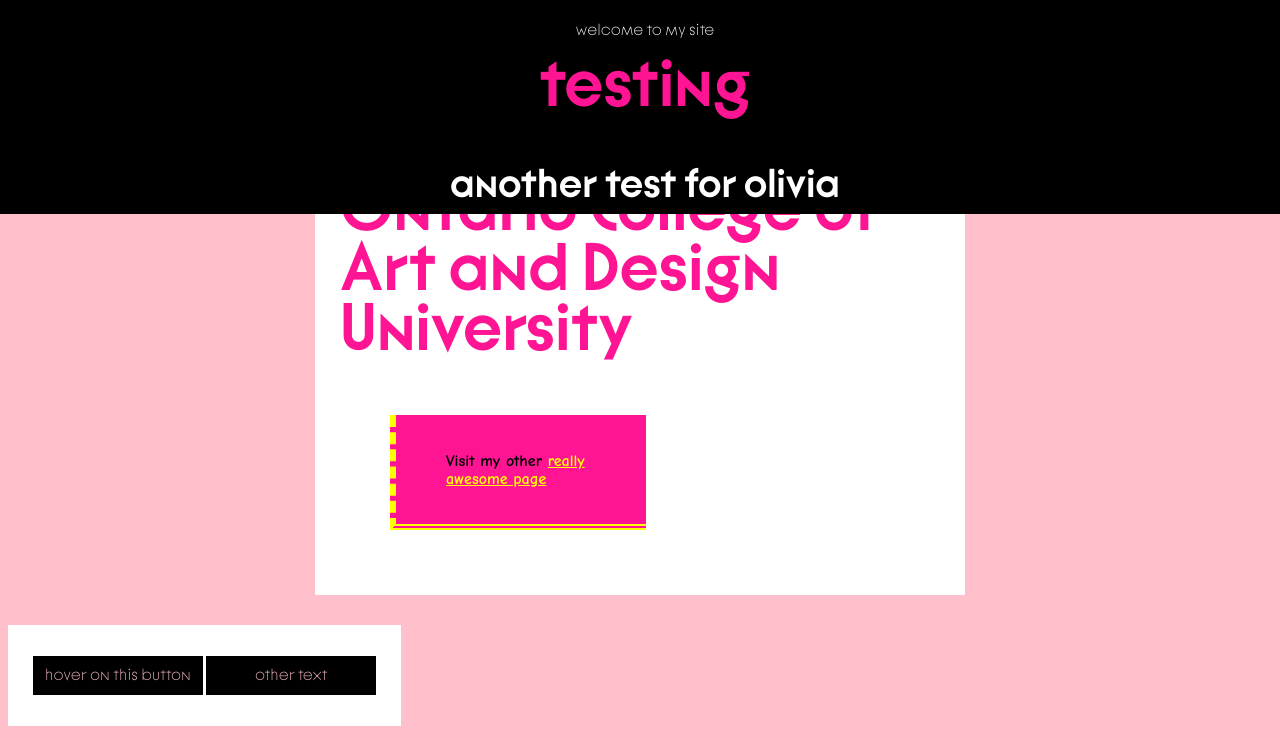
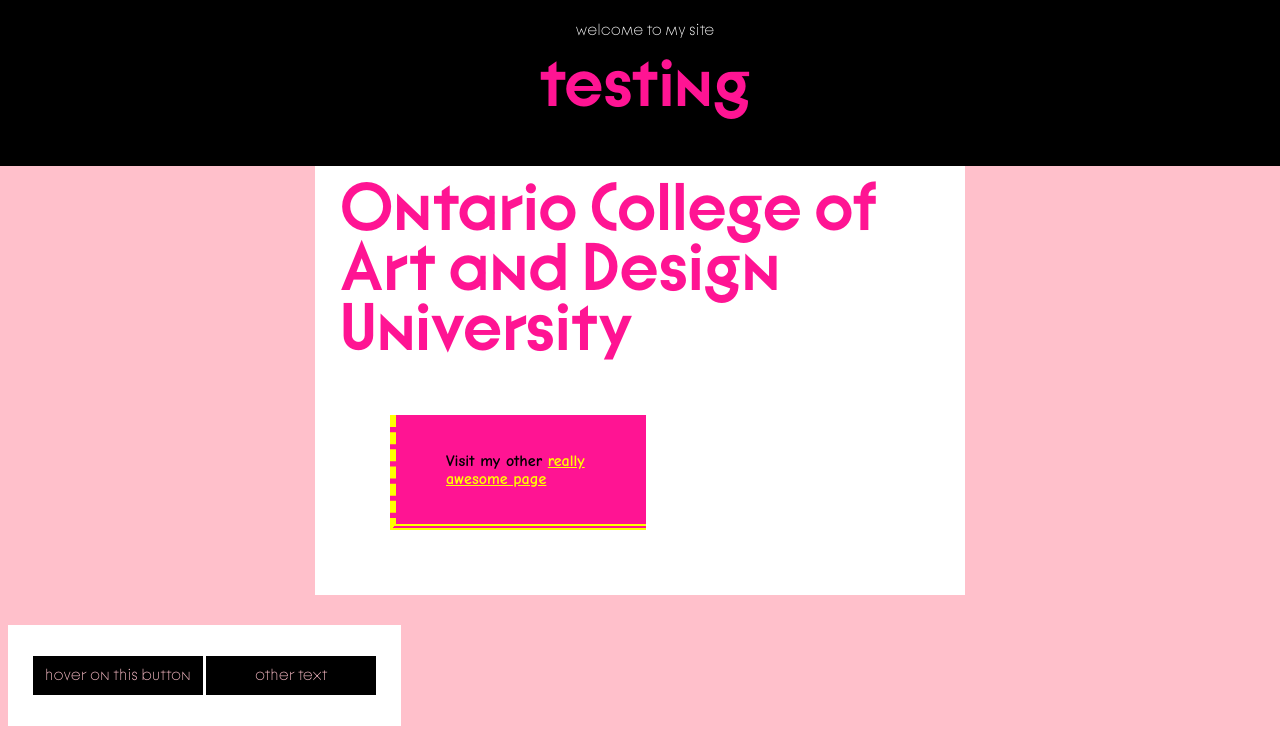
Before and after one commit to dvorit-ai/gd2-test-repo, a plain HTML site: page index.html in a window 1280 px wide. Shown: the top 738 px of the page. Drawn offline with Linux system fonts and the light colour scheme; files whose address does not match are found by name.

Commit message:
removed example for olivia

```diff
--- a/index.html
+++ b/index.html
@@ -27,8 +27,6 @@
 			</p>
 
 			<h1> testing </h1>
-
-			<h2>another test for olivia</h2>
 		</header>
 
 		<section id="hero">
```
